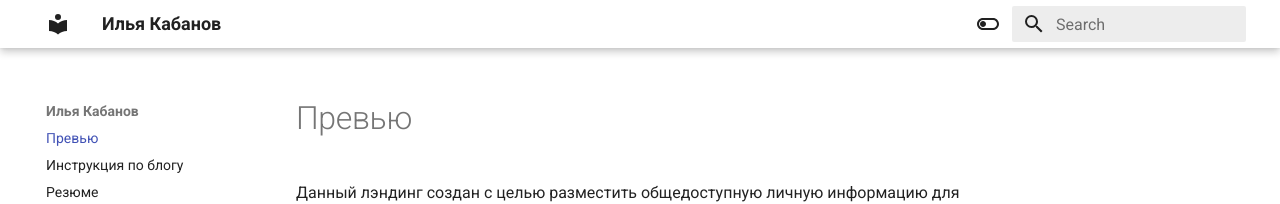
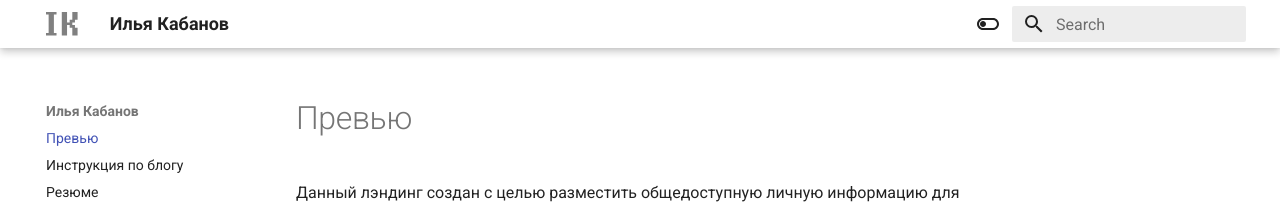
Before and after one commit to Hailos1/IlyaKabanov, an MkDocs documentation site: the page built from docs/index.md, in a window 1280 px wide. Shown: the top 204 px of the page. Built offline with MkDocs 1.6.1 and Material for MkDocs 9.7.7, drawn with Linux system fonts in a browser that asks for light colours.

Commit message:
logo changed

```diff
--- a/mkdocs.yml
+++ b/mkdocs.yml
@@ -2,6 +2,7 @@ site_name: Илья Кабанов
 
 theme:
     name: 'material'
+    logo: images/logo.svg
     palette:
 
     # Light mode
@@ -9,7 +10,6 @@ theme:
       scheme: default
       primary: white
       accent: black
-      logo: images/logo-light.svg
       toggle:
         icon: material/toggle-switch-off-outline
         name: Тёмная тема
@@ -19,7 +19,6 @@ theme:
       scheme: slate
       primary: black
       accent: gray
-      logo: images/logo-dark.svg
       toggle:
         icon: material/toggle-switch
         name: Светлая тема
```
Also changed, not shown: docs/images/logo-dark.svg (deleted), docs/images/logo-light.svg (deleted), docs/images/logo.svg (added).
